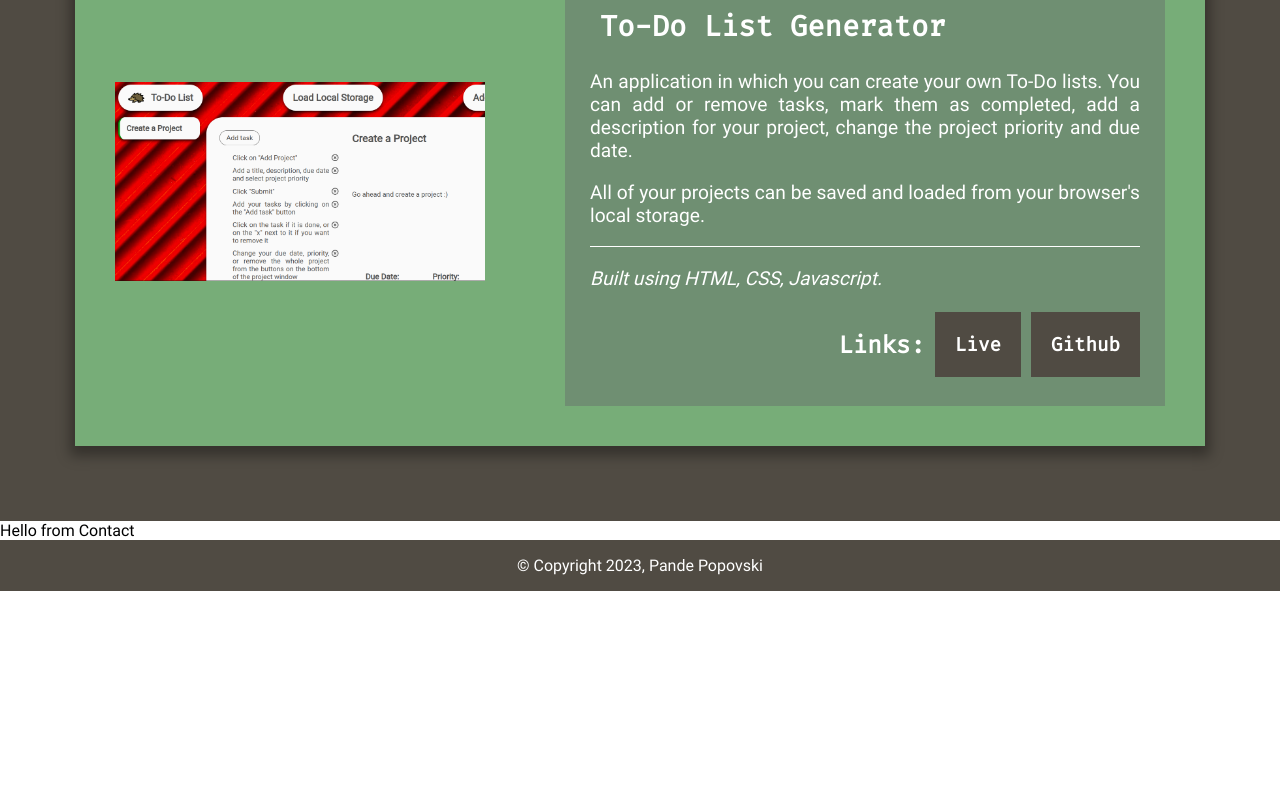
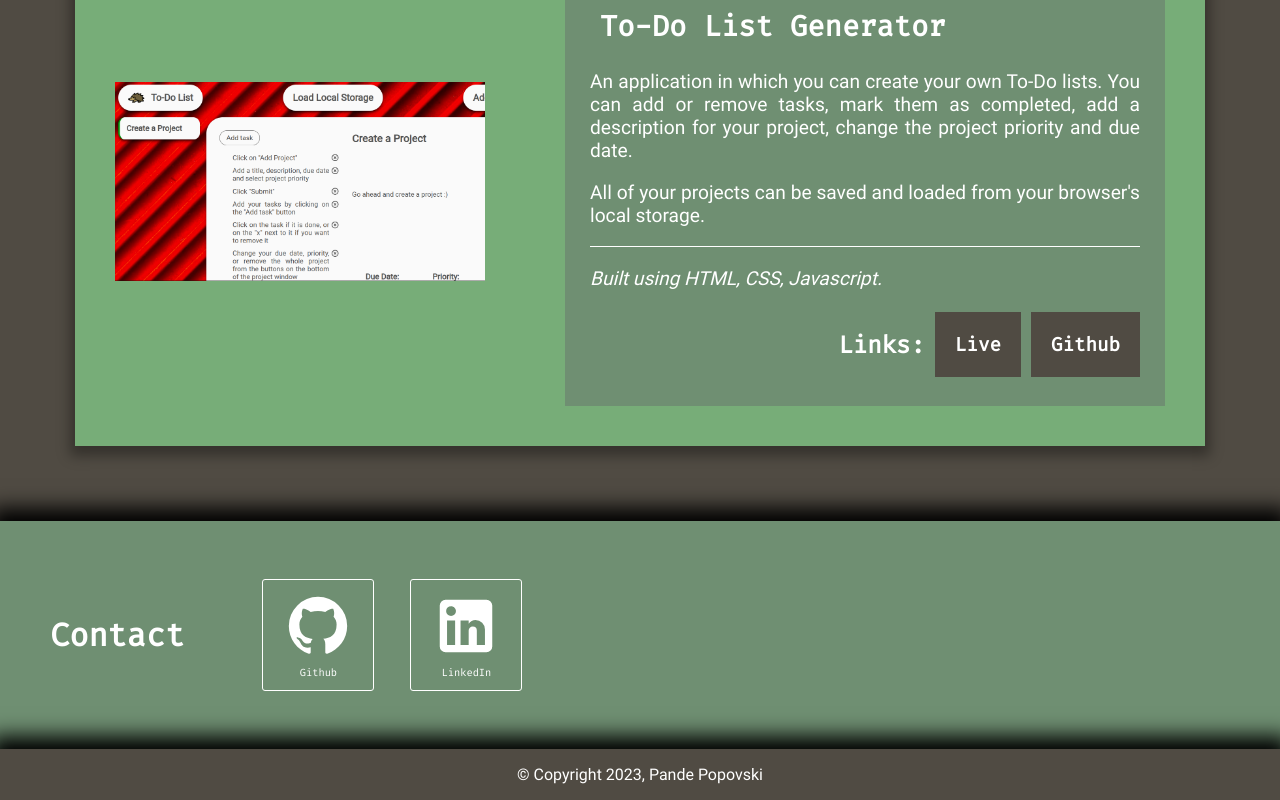
Before and after one commit to Duesenberg/personal-portfolio, a React (Create React App) app: page / in a window 1280 px wide. Shown: the part 5170-5970 px from the top of the page. Before the commit the page ends 5761 px from the top, so only its background shows below. Built offline with nearby package versions, Linux system fonts and the light colour scheme.

Commit message:
set up contact section

```diff
--- a/src/components/Contact.js
+++ b/src/components/Contact.js
@@ -1,7 +1,30 @@
+import githubIcon from '../icons/github.svg';
+import linkediIcon from '../icons/linkedin.svg';
+
 export default function Contact() {
   return(
-    <div className="contact">
-      Hello from Contact
-    </div>
+    <section className="contact" aria-label="contact">
+      <div className="contact-wrapper">
+        <h1 className="contact-title">Contact</h1>
+
+        <a
+          className="button"
+          href='https://github.com/Duesenberg'
+          target="_blank"
+          rel="noreferrer">
+            <img className="icon" src={githubIcon} alt="github" />
+            <p className="text">Github</p>
+        </a>
+
+        <a
+          className="button"
+          href='https://www.linkedin.com/in/pande-popovski-96b526230/'
+          target="_blank"
+          rel="noreferrer">
+            <img className="icon" src={linkediIcon} alt="linked in" />
+            <p className="text">LinkedIn</p>
+        </a>
+      </div>
+    </section>
   )
 };
--- a/src/style/style.scss
+++ b/src/style/style.scss
@@ -360,12 +360,79 @@ header {
   }
 }
 
+section.contact {
+  .contact-wrapper {
+    background-color: #6F8F72;
+    padding: 50px;
+    display: flex;
+    justify-content: start;
+    align-items: center;
+    gap: 20px;
+    box-shadow: 0px -3px 20px 10px black;
+
+    h1.contact-title {
+      color: white;
+      font-family: 'FiraCode';
+      font-size: 2rem;
+      margin-bottom: 25px;
+      margin-right: 50px;
+    }
+
+
+    a {
+      margin: 8px;
+      min-width: 100px;
+      height: 100px;
+      padding: 5px;
+      display: flex;
+      flex-direction: column;
+      gap: 5px;
+      align-items: center;
+      justify-content: center;
+      cursor: pointer;
+      background-color: transparent;
+      border: 1px solid white;
+      border-radius: 3px;
+      transition-property: filter, min-width, height, margin;
+      transition-duration: 0.5s;
+      text-decoration: none;
+
+      img {
+        width: 70px;
+        height: auto;
+        filter: #{"invert()"};
+      }
+
+      p {
+        font-family: 'FiraCode';
+        font-size: .65rem;
+        color: white;
+        padding: 0;
+        margin: 0;
+      }
+
+      &:hover {
+        filter: #{"invert()"};
+        min-width: 116px;
+        height: 116px;
+        margin: 0;
+
+        p {
+          font-weight: 700;
+          font-size: 0.7rem;
+        }
+      }
+    }
+  }
+}
+
 footer.footer {
   display: flex;
   justify-content: center;
   align-items: center;
   background-color: #504B43;
   margin: 0;
+  box-shadow: 0px -3px 20px 10px black;
 
   p {
     font-size: 1rem;
```
Also changed, not shown: src/icons/github.svg (added), src/icons/linkedin.svg (added).
